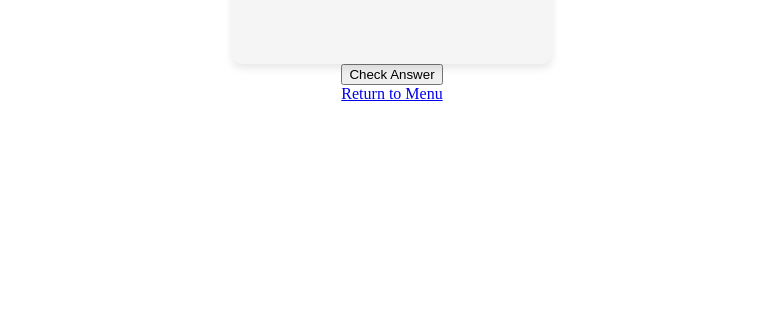
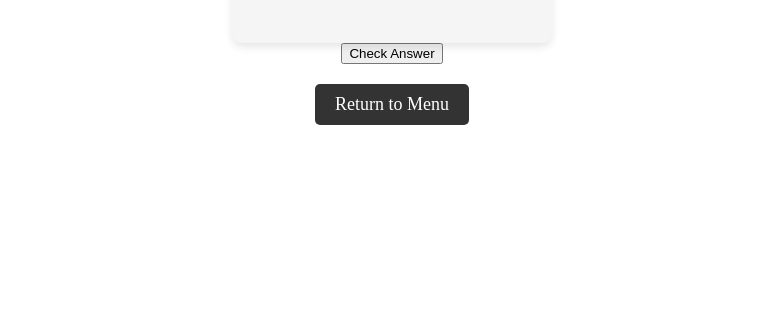
Before and after one commit to chagoo/chagoo.github.io, a plain HTML site: page challenge2.html in a window 1280 px wide. Shown: the part 485-816 px from the top of the page, without its empty margins (248-1031 px from the left). Drawn offline with Linux system fonts and the light colour scheme.

Commit message:
Update challenge2.html

```diff
--- a/challenge2.html
+++ b/challenge2.html
@@ -31,7 +31,7 @@
         <!--button id="reset-game">Reset Game</button-->
 
         <!-- Link to return to the main menu -->
-        <a href="menu.html" class="menu-button">Return to Menu</a>
+        <a href="menu.html" class="menu-button center-button">Return to Menu</a>
 
         <!-- Feedback section -->
         <div id="feedback"></div>
```
